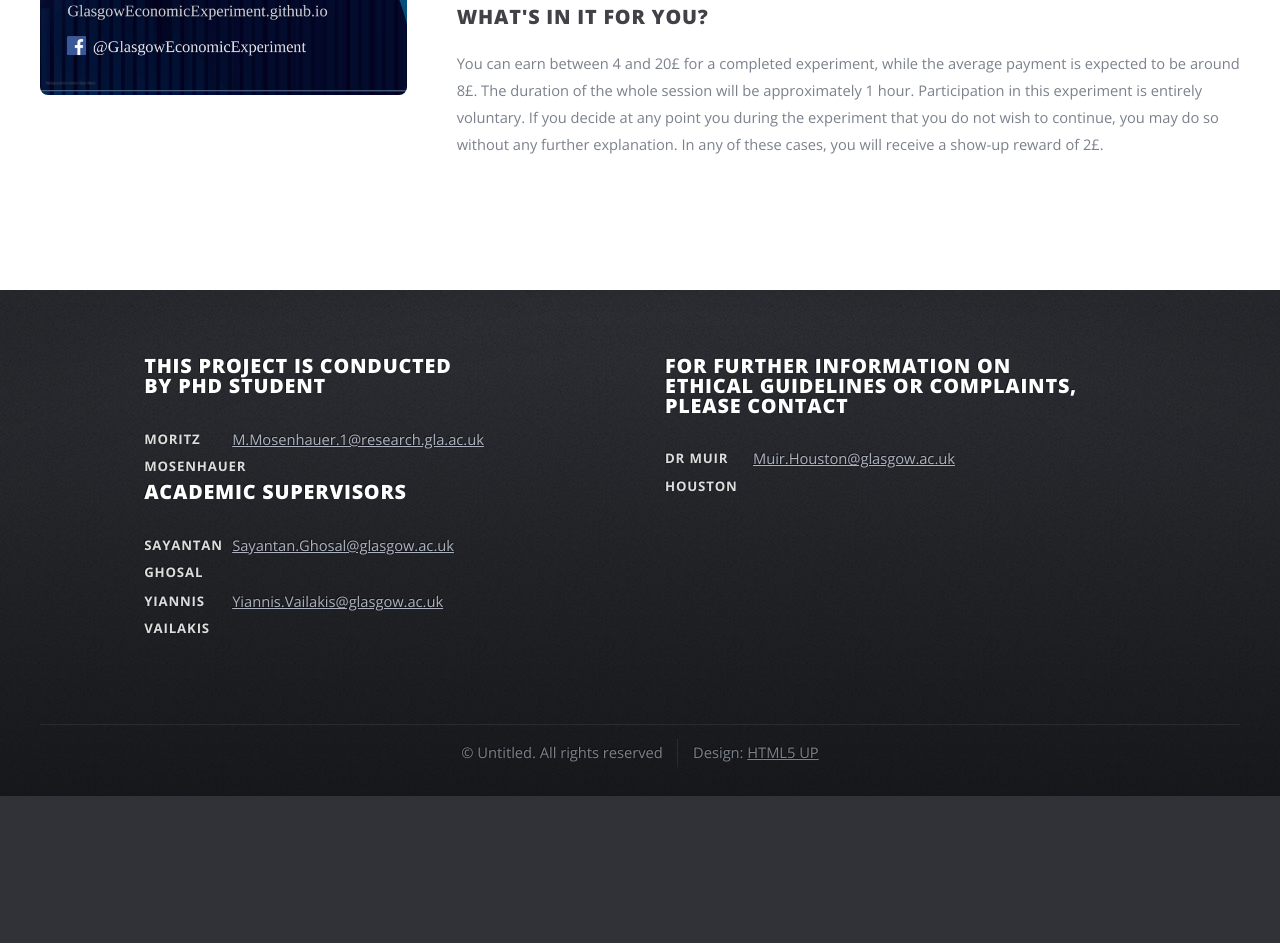
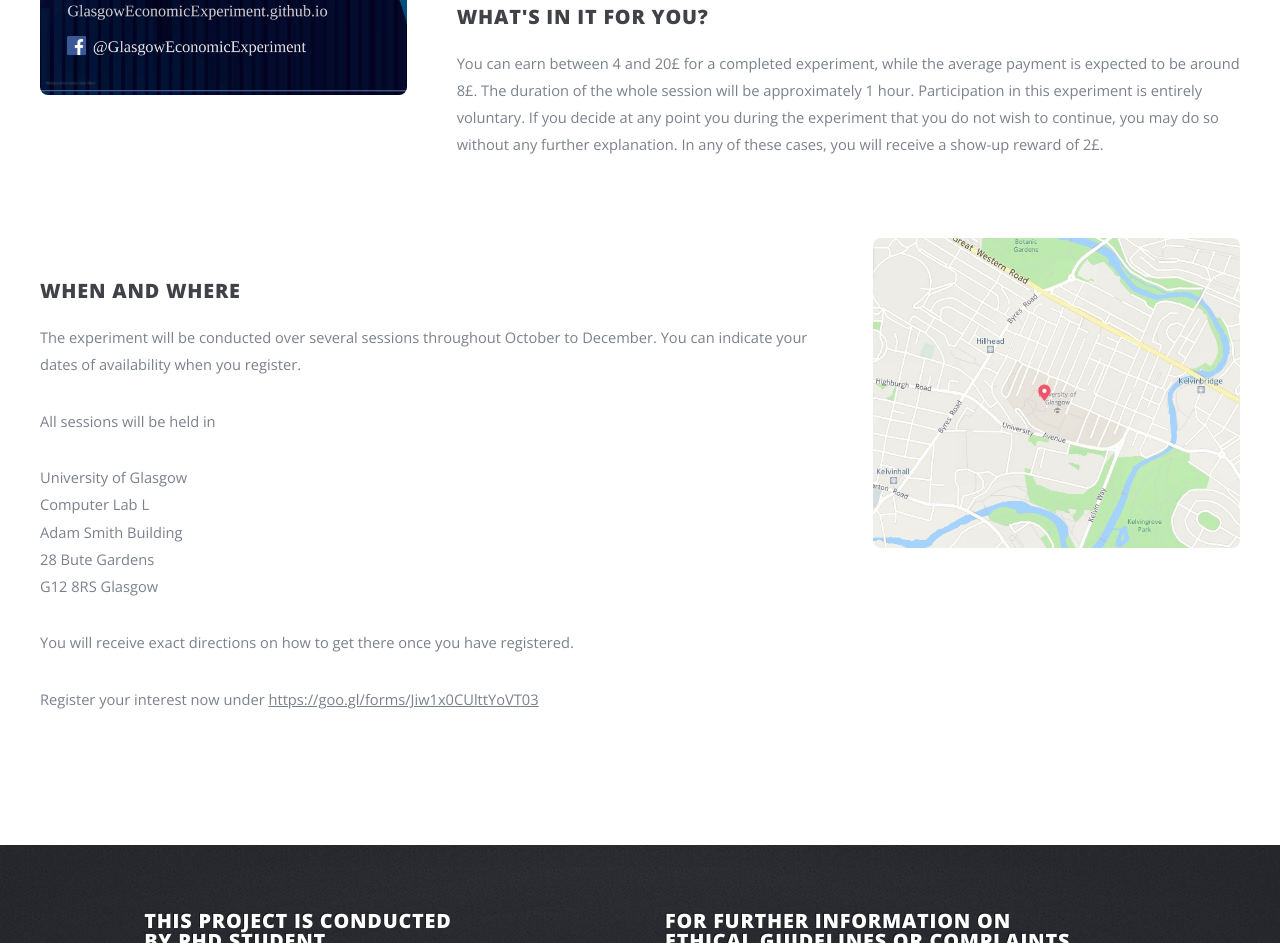
Before and after one commit to GlasgowEconomicExperiment/GlasgowEconomicExperiment.github.io, a plain HTML site: page index.html in a window 1280 px wide. Shown: the part 1011-1954 px from the top of the page. Before the commit the page ends 1807 px from the top, so only its background shows below. Drawn offline with nearby package versions, Linux system fonts and the light colour scheme.

Commit message:
[comment]

```diff
--- a/index.html
+++ b/index.html
@@ -28,7 +28,7 @@
 								<br />
 								</h2>
 								<p>Register your dates of availability now and we will get back to you shortly</p>
-								<a href="#" class="button big icon fa-check-circle">Register</a>
+								<a href="https://goo.gl/forms/Jiw1x0CUlttYoVT03" class="button big icon fa-check-circle" target="_blank">Register</a>
 							</div>
 
 					</div>
@@ -86,6 +86,39 @@
 										</div>
 									</div>
 
+									<div class="row">
+
+										<!-- Pic -->
+
+
+										<!-- Content -->
+										<div class="8u 12u(mobile)">
+											<h3>When and Where</h3>
+											<p>The experiment will be conducted over several sessions
+											throughout October to December. You can indicate your dates of
+											availability when you register.</p>
+
+											<p>All sessions will be held in</p>
+
+											<p>University of Glasgow<br>
+											Computer Lab L<br>
+											Adam Smith Building<br>
+											28 Bute Gardens<br>
+											G12 8RS Glasgow</p>
+
+											<p>You will receive exact directions on how to get there once
+											you have registered.</p>
+
+											<p>Register your interest now under
+											<a href="https://goo.gl/forms/Jiw1x0CUlttYoVT03" target="_blank">https://goo.gl/forms/Jiw1x0CUlttYoVT03</a></p>
+
+
+										</div>
+
+										<div class="4u 12u(mobile)">
+											<span class="image featured"><img src="images/EconExperMap.jpg" alt="" /></span>
+										</div>
+									</div>
 
 								</div>
 							</div>
```
Also changed, not shown: images/EconExperMap.jpg (added).
